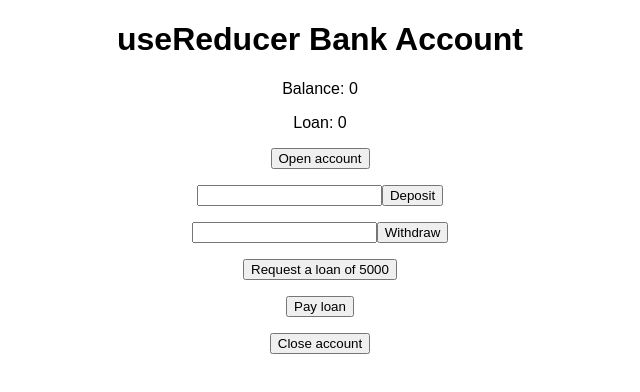
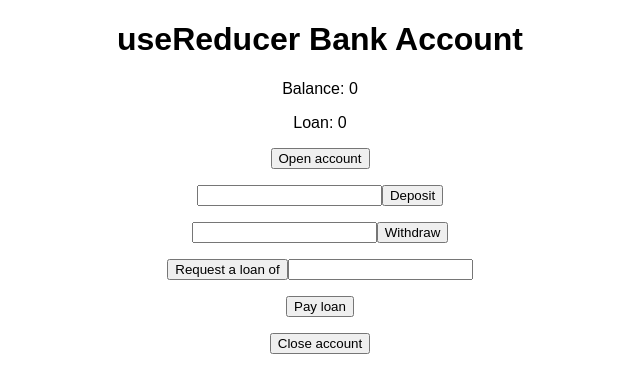
Before and after one commit to saodat-riskiyeva/useReducer-bank-account, a React (Create React App) app: page / in a window 1280 px wide. Shown: the top 392 px of the page, without its empty margins (320-960 px from the left). Built offline with nearby package versions, Linux system fonts and the light colour scheme.

Commit message:
requesting a loan

```diff
--- a/src/App.js
+++ b/src/App.js
@@ -25,7 +25,7 @@ const initialState = {
   isActive: false,
 };
 
-// =openAccount=, =deposit=, =withdraw=, requestLoan, payLoan, =closeAccount=
+// =openAccount=, =deposit=, =withdraw=, =requestLoan=, payLoan, =closeAccount=
 function reducer(state, action) {
   switch (action.type) {
     case "openAccount":
@@ -43,6 +43,11 @@ function reducer(state, action) {
       return {
         ...state,
         balance: state.balance - Number(action.payload),
+      };
+    case "requesLoan":
+      return {
+        ...state,
+        loan: state.loan + Number(action.payload),
       };
     case "closeAccount":
       return {
@@ -62,6 +67,7 @@ export default function App() {
 
   const [deposit, setDeposit] = useState("");
   const [withdraw, setWithdraw] = useState("");
+  const [loanAmount, setLoanAmount] = useState("");
 
   function handleDepositAmount(data) {
     setDeposit(data);
@@ -69,6 +75,10 @@ export default function App() {
 
   function handleWithdrawAmount(data) {
     setWithdraw(data);
+  }
+
+  function handleLoanAmount(data) {
+    setLoanAmount(data);
   }
 
   function handleDeposit() {
@@ -79,6 +89,11 @@ export default function App() {
   function handleWithdraw() {
     setWithdraw("");
     dispatch({ type: "withdraw", payload: withdraw });
+  }
+
+  function handleLoan() {
+    setLoanAmount("");
+    dispatch({ type: "requesLoan", payload: loanAmount });
   }
 
   return (
@@ -120,9 +135,16 @@ export default function App() {
         </button>
       </p>
       <p>
-        <button onClick={() => {}} disabled={false}>
-          Request a loan of 5000
+        <button onClick={() => handleLoan()} disabled={false}>
+          Request a loan of
         </button>
+        <span>
+          <input
+            type="number"
+            value={loanAmount}
+            onChange={(e) => handleLoanAmount(e.target.value)}
+          />
+        </span>
       </p>
       <p>
         <button onClick={() => {}} disabled={false}>
```
